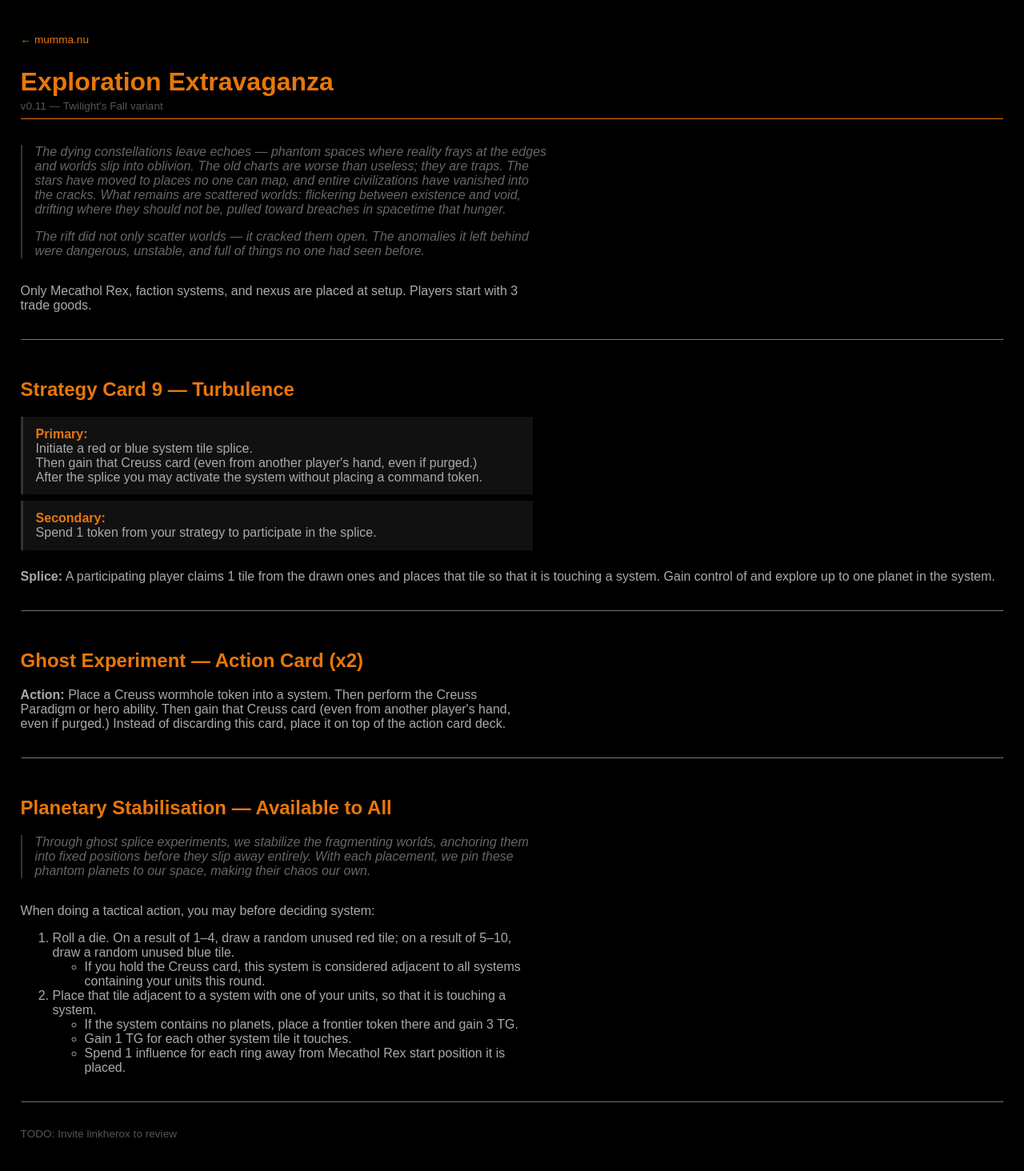
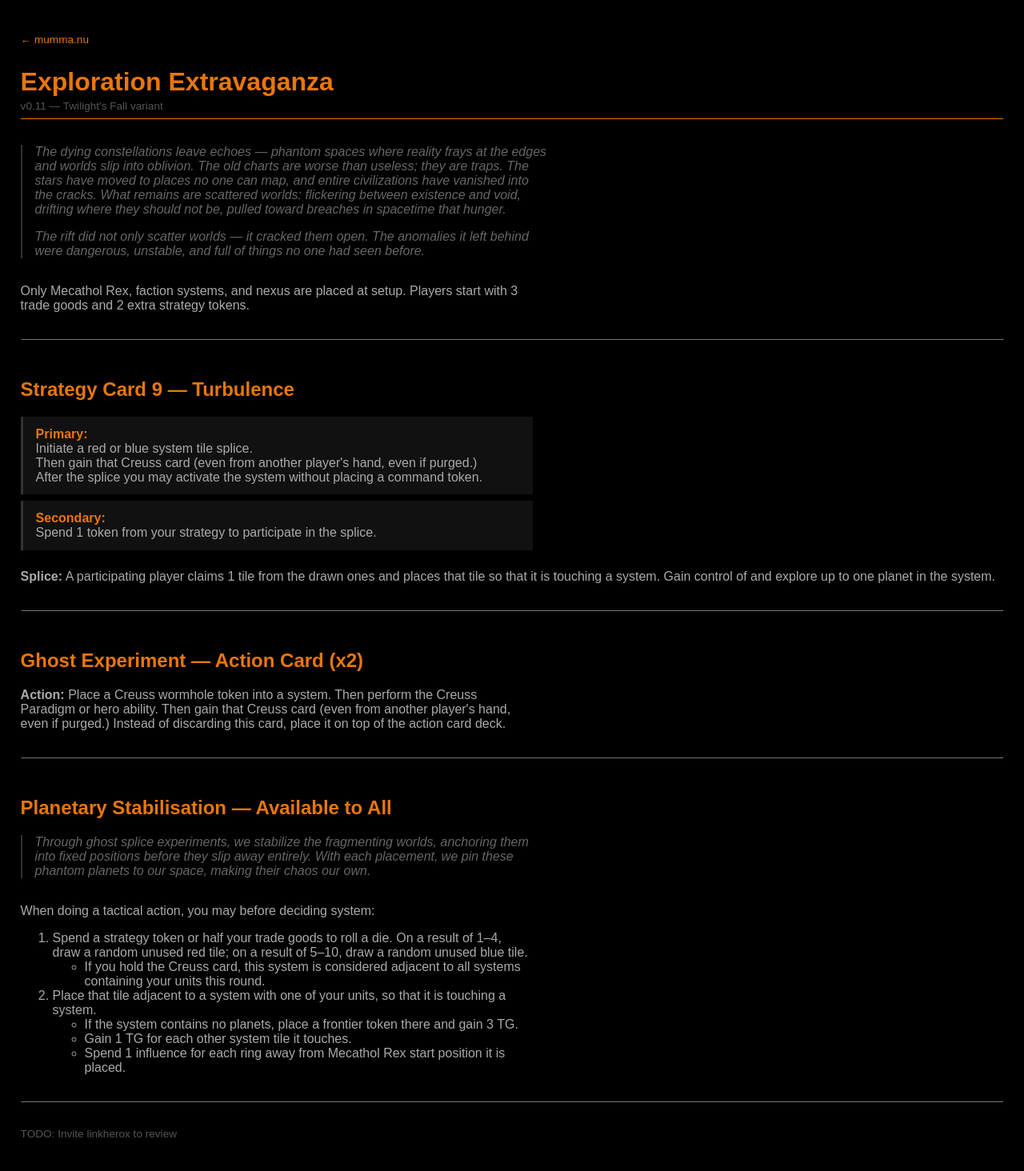
Before and after one commit to paven/paven.github.com, a Jekyll site: the page built from ti4/exploration_extravaganza/index.md, in a window 1280 px wide. Shown: the whole page at 80% size. Built offline with Jekyll 4.4.1, drawn with Linux system fonts in a browser that asks for light colours.

Commit message:
Update setup tokens, add trade goods alternative cost for stabilisation roll

```diff
--- a/ti4/exploration_extravaganza/index.md
+++ b/ti4/exploration_extravaganza/index.md
@@ -50,7 +50,7 @@ permalink: /ti4/exploration_extravaganza/
 </div>
 
 <div class="rule-block">
-  <p>Only Mecathol Rex, faction systems, and nexus are placed at setup. Players start with 3 trade goods.</p>
+  <p>Only Mecathol Rex, faction systems, and nexus are placed at setup. Players start with 3 trade goods and 2 extra strategy tokens.</p>
 </div>
 
 ---
@@ -92,7 +92,7 @@ permalink: /ti4/exploration_extravaganza/
   <p>When doing a tactical action, you may before deciding system:</p>
   <ol>
     <li>
-      Roll a die. On a result of 1–4, draw a random unused red tile; on a result of 5–10, draw a random unused blue tile.
+      Spend a strategy token or half your trade goods to roll a die. On a result of 1–4, draw a random unused red tile; on a result of 5–10, draw a random unused blue tile.
       <ul>
         <li>If you hold the Creuss card, this system is considered adjacent to all systems containing your units this round.</li>
       </ul>
```
